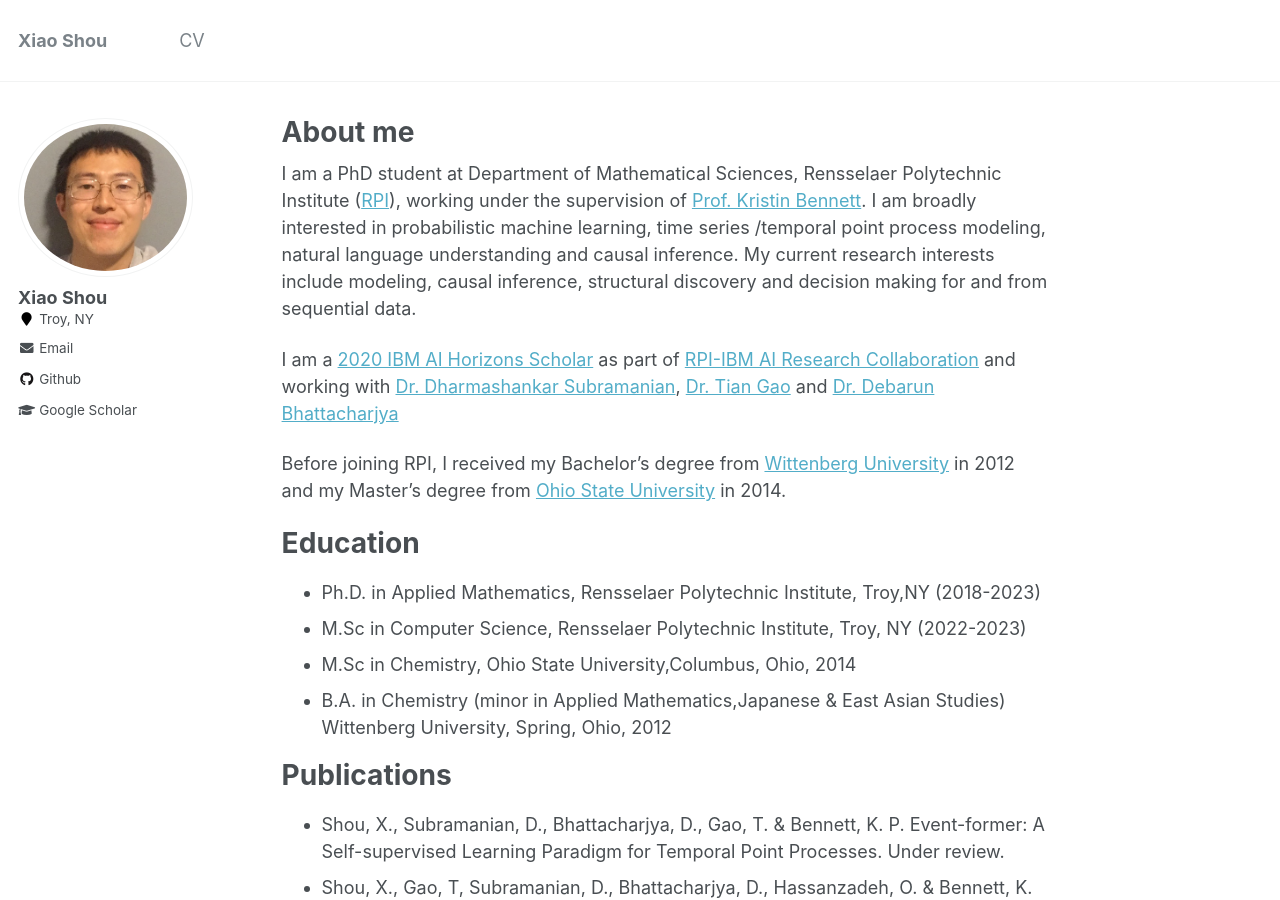
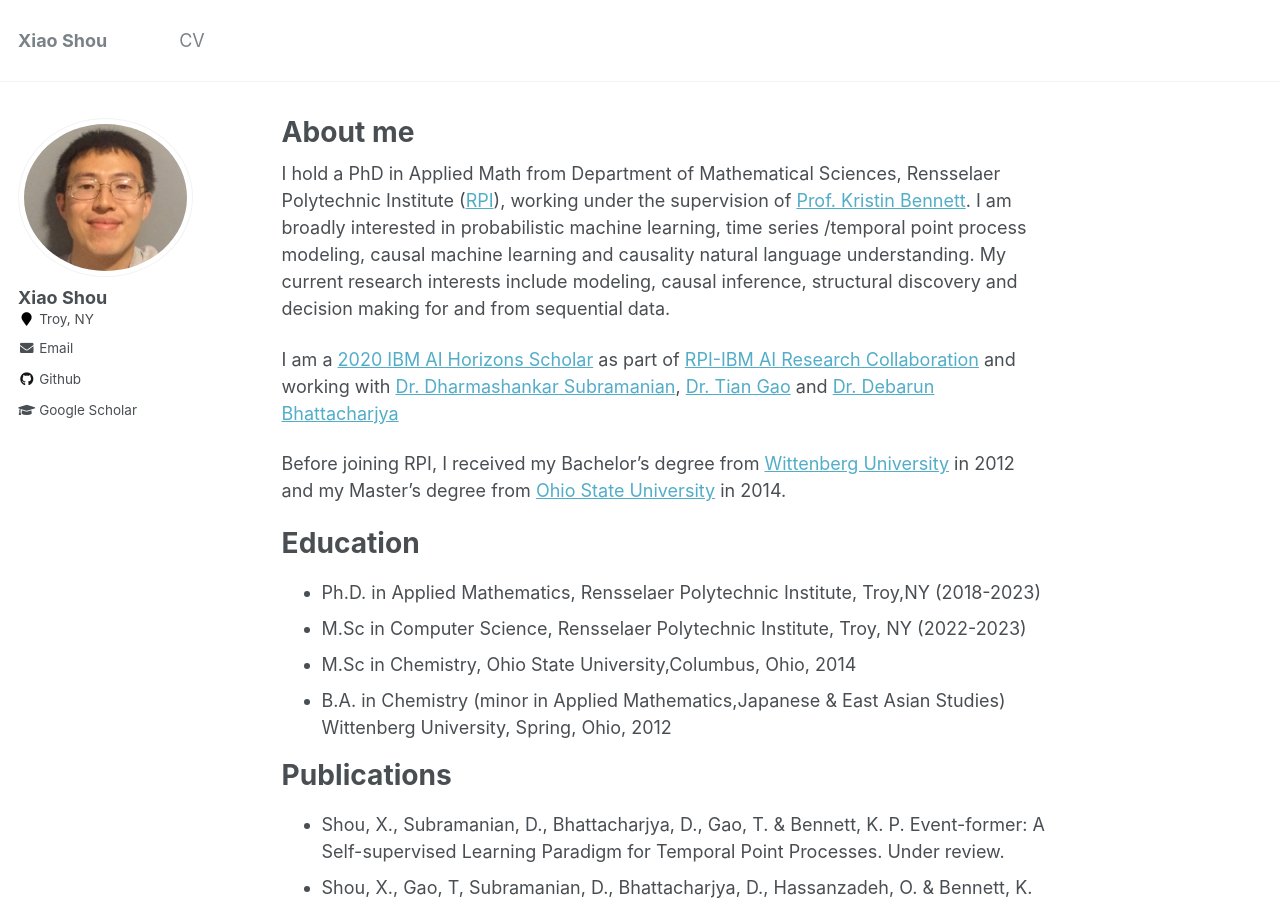
Before and after one commit to shou-xiao/shou-xiao1.github.io, a Jekyll site: the page built from _pages/about.md, in a window 1280 px wide and 900 px high. Built offline with Jekyll 4.4.1, drawn with Linux system fonts in a browser that asks for light colours.

Commit message:
Update about.md

```diff
--- a/_pages/about.md
+++ b/_pages/about.md
@@ -9,7 +9,7 @@ redirect_from:
 ---
 
 
-I am a PhD student at Department of Mathematical Sciences, Rensselaer Polytechnic Institute ([RPI](https://www.ecse.rpi.edu/)),  working  under the supervision of [Prof. Kristin Bennett](https://homepages.rpi.edu/~bennek/). I am broadly interested in probabilistic machine learning, time series /temporal point process modeling, natural language understanding and causal inference. My current research interests include modeling, causal inference, structural discovery and decision making for and from sequential data.
+I hold a PhD in Applied Math from Department of Mathematical Sciences, Rensselaer Polytechnic Institute ([RPI](https://science.rpi.edu/mathematical-sciences)),  working  under the supervision of [Prof. Kristin Bennett](https://homepages.rpi.edu/~bennek/). I am broadly interested in probabilistic machine learning, time series /temporal point process modeling, causal machine learning and causality natural language understanding. My current research interests include modeling, causal inference, structural discovery and decision making for and from sequential data.
 
 <!-- Service
 ------
```
